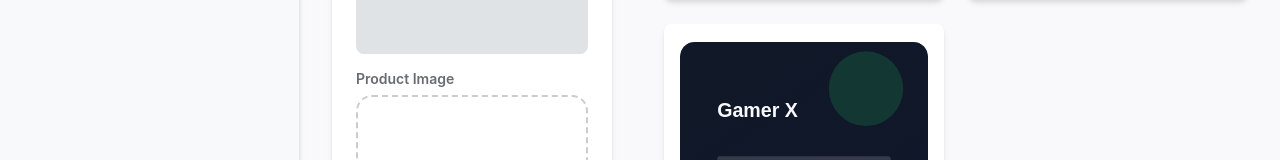
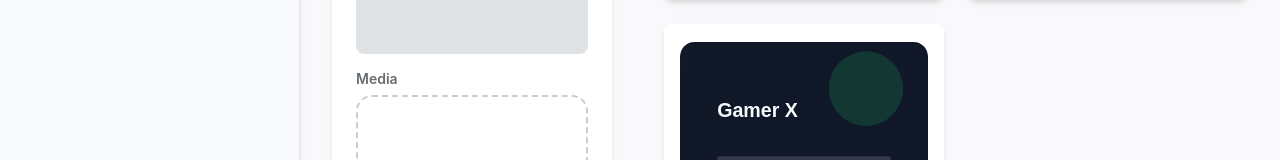
Before and after one commit to RxDB/intern_website, a React (Vite) app: page / in a window 1280 px wide. Shown: the part 585-745 px from the top of the page. Built offline with nearby package versions, Linux system fonts and the light colour scheme.

Commit message:
Change product image to media

```diff
--- a/src/components/ProductForm/ProductForm.jsx
+++ b/src/components/ProductForm/ProductForm.jsx
@@ -132,7 +132,7 @@
                 </div>
                 <div className={styles.fullWidth}>
                     <label className={styles.imageLabel}>
-                        Product Image
+                        Media
                     </label>
                     <div className={styles.fileInputContainer}>
                         <input
```
